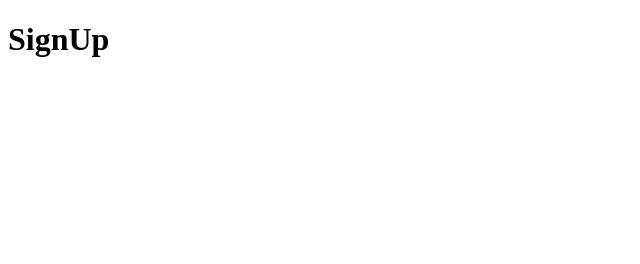
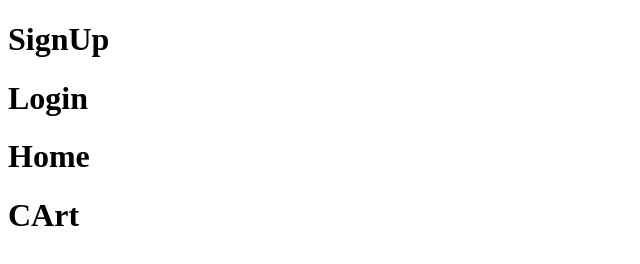
Before and after one commit to saqib-ur-rehaman31/Workshop, a plain HTML site: page index.html in a window 1280 px wide. Shown: the whole page, without its empty margins (0-640 px from the left). Drawn offline with Linux system fonts and the light colour scheme.

Commit message:
Update index.html

```diff
--- a/index.html
+++ b/index.html
@@ -7,8 +7,8 @@
 </head>
 <body>
     <h1>SignUp</h1>
-    <!-- <h1>Login</h1>
+    <h1>Login</h1>
     <h1>Home</h1>
-    <h1>CArt</h1> -->
+    <h1>CArt</h1>
 </body>
 </html>
```
